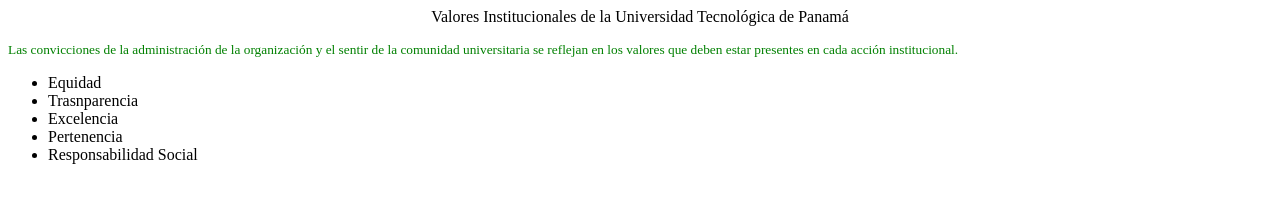
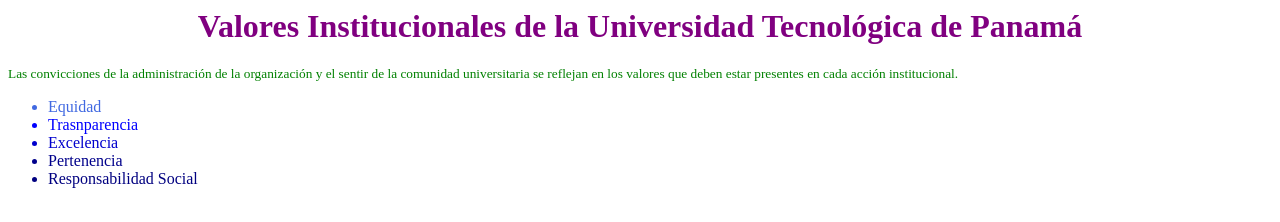
Before and after one commit to 2022-SEMII-DESIV-G1/batista-luciano, a plain HTML site: page lab5/parte1/parte1.html in a window 1280 px wide. Drawn offline with Linux system fonts and the light colour scheme.

Commit message:
ultimo arreglo

```diff
--- a/lab5/parte1/estilo.css
+++ b/lab5/parte1/estilo.css
@@ -1,11 +1,16 @@
-.xleftcol {
-    float: left;
-    width: 33%;
-    background:#809900;
-}
+ #para1 {
+    color: rgb(65, 105,225);
+  }
+  #para2 {
+    color: rgb(0, 0,255);
+  }
+  #para3 {
+    color: rgb(0,0,205);
+  }
+  #para4 {
+    color: rgb(0,0,139);
+  }
 
-.xmiddlecol {
-    float: left;
-    width: 34%;
-    background:#eff2df;
-}
+  #para5 {
+    color: rgb(0, 0,128);
+  }
--- a/lab5/parte1/parte1.html
+++ b/lab5/parte1/parte1.html
@@ -4,9 +4,9 @@
         <link rel="stylesheet" type="text/css" href="estilo.css" />
     </head>
 <body>
-    <p style="color: purple;">
+    <h1 style="color: purple;">
         <center>Valores Institucionales de la Universidad Tecnológica de Panamá </center>
-    </p>
+    </h1>
 
     <sub style="color: green;">
         Las convicciones de la administración de la organización y el sentir de la comunidad universitaria se reflejan en
@@ -14,11 +14,11 @@
     </sub>
     <div>
         <ul>
-            <li>Equidad</li>
-            <li>Trasnparencia</li>
-            <li>Excelencia</li>
-            <li>Pertenencia</li>
-            <li>Responsabilidad Social</li>
+            <li id="para1">Equidad</li>
+            <li id="para2">Trasnparencia</li>
+            <li id="para3">Excelencia</li>
+            <li id="para4">Pertenencia</li>
+            <li id="para5">Responsabilidad Social</li>
         </ul>
     </div>
 </body>
```
